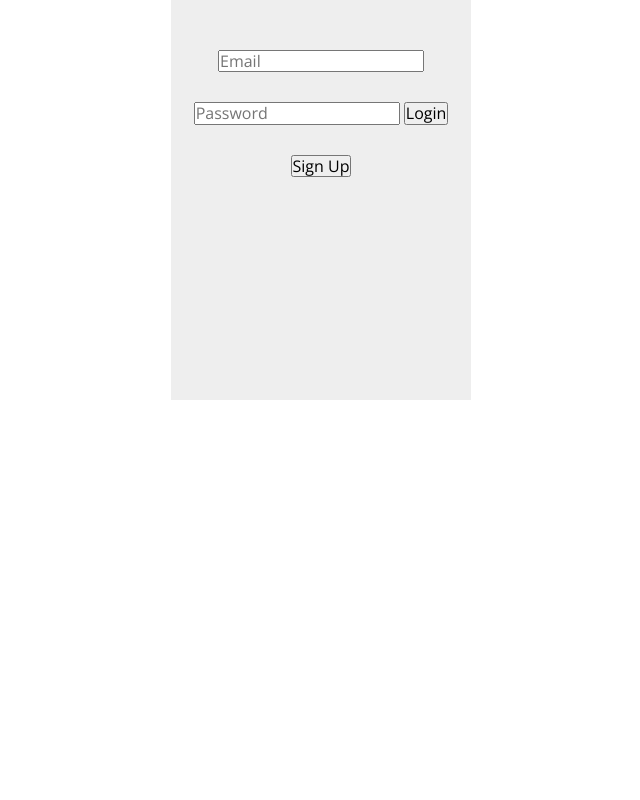
After one commit to abdallahhomsi/Grad-Project, a CakePHP app: the page made by app/View/Users/login.ctp in a window 1280 px wide. The commit adds this page. Shown: the whole page, without its empty margins (319-959 px from the left). Run offline with PHP 8.4 and a stand-in for CakePHP, Linux system fonts and the light colour scheme; the template is opened without the code that fills it, so the values that code supplies are empty; a stand-in replaces the project's code that opens the database connection; some libraries are stand-ins or nearby versions.

Commit message:
Create Login Page

```diff
--- a/app/Controller/UsersController.php
+++ b/app/Controller/UsersController.php
@@ -92,9 +92,7 @@ class UsersController extends AppController
                 'conditions' => ['group_id' => $temp]
             ]
         );
-		$tt = $this->User->findById($this->Session->read('User.id'));
         $this->set('posts', json_encode($posts));
-		$this->set('userInfo', json_encode($tt));
     }
     public function editUser($id = null)
     {
--- /dev/null
+++ b/app/View/Users/login.ctp
@@ -0,0 +1,37 @@
+<!DOCTYPE html>
+<html lang="en">
+
+<head>
+    <meta charset="UTF-8">
+    <meta http-equiv="X-UA-Compatible" content="IE=edge">
+    <meta name="viewport" content="width=device-width, initial-scale=1.0">
+    <title>Safe Community</title>
+  <link rel="stylesheet" href="/cakephp/css/master.css">
+<link rel="stylesheet" href="/cakephp/css/normalize.css">
+<link rel="stylesheet" href="/cakephp/css/all.min.css">
+    <link rel="preconnect" href="https://fonts.googleapis.com">
+    <link rel="preconnect" href="https://fonts.gstatic.com" crossorigin>
+    <link href="https://fonts.googleapis.com/css2?family=Open+Sans:wght@300;400;600;800&display=swap" rel="stylesheet">
+</head>
+<body>
+	<div class="login-landing">
+		<div class="login-section">
+			<form action="" method="post">
+				<input type="email" name="email" id="email" placeholder="Email" required>
+				<input type="password" name="password" id="password" placeholder="Password" required>
+				<input type="submit" value="Login">
+			</form>
+		<button>Sign Up</button>
+
+		</div>
+	</div>
+
+<?= $this->Html->script('login.js') ?>
+<script>
+
+	</script>
+</body>
+</html>
+<?= $this->Html->css('all.min.css') ?>
+<?= $this->Html->css('master.css') ?>
+<?= $this->Html->css('normalize.css') ?>
--- a/app/webroot/css/master.css
+++ b/app/webroot/css/master.css
@@ -271,3 +271,34 @@ body {
 	text-decoration: none;
 	color: black;
 }
+
+.login-landing {
+	width: 100%;
+	height: 100vh;
+}
+
+.login-landing .login-section {
+	width: 300px;
+	background-color: #eee;
+	height: 400px;
+	margin: auto;
+	text-align: center;
+	padding: 50px 20px;
+	position: relative;
+}
+
+.login-landing .login-section form {
+	width: 100%;
+}
+
+.login-landing .login-section form input:not([type='submit']) {}
+
+.login-landing .login-section form input {
+	outline: none;
+	margin-bottom: 30px;
+}
+
+.login-landing .login-section .error-message {
+	border: none;
+	margin-top: 50px;
+}
--- /dev/null
+++ b/app/webroot/js/login.js
@@ -0,0 +1,36 @@
+
+let ok = false;
+let count = 0;
+document.querySelectorAll('.login-landing .login-section form input').forEach((el) => {
+	el.addEventListener('blur', (e) => {
+		if (e.target.type === 'email')
+			if (/[\s+<+>+&+\*+]/gi.test(e.target.value) && count === 0) {
+				count++;
+				createError(e, `Do not use * , & , | , or space`);
+			}
+			else {
+				ok = true;
+			}
+	});
+	el.addEventListener('click', (e) => {
+		if (e.target.type === 'submit') {
+			e.preventDefault();
+			let fields = e.target.parentElement.querySelectorAll(`input:not([type="submit"])`);
+			if ((fields[0].value === '' || fields[1].value === '') && count === 0) {
+				count++;
+				createError(e, `Fill All Fields`);
+			}
+		}
+	});
+});
+
+function createError(e, message) {
+	let error = document.createElement('div');
+	error.classList.add('error-message');
+	error.append(`${message}`);
+	e.currentTarget.parentElement.parentElement.append(error);
+	setTimeout(() => {
+		error.remove();
+		count = 0;
+	}, 3000);
+}
```
Also changed, not shown: app/View/Users/index.ctp (+9 -20 lines), app/webroot/css/cake.generic.css (+4 -4 lines).
